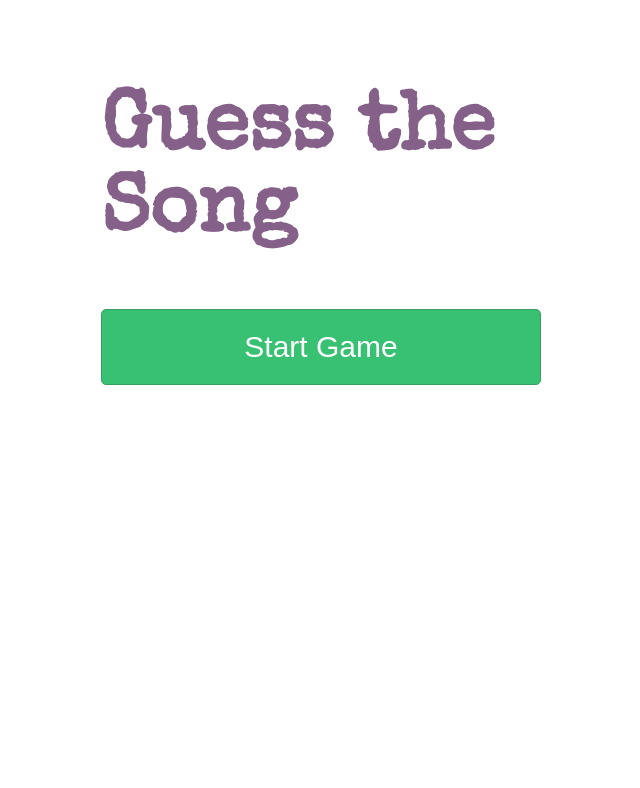
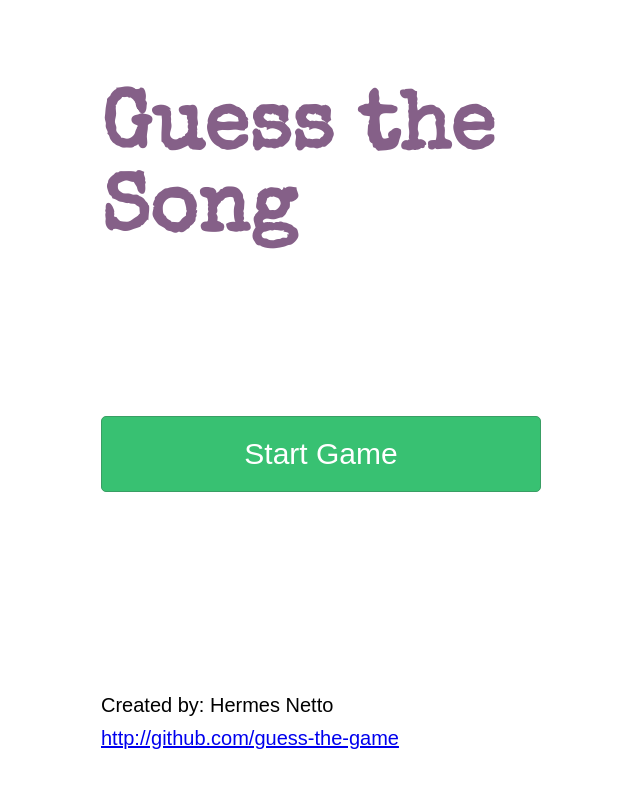
Before and after one commit to hermesnetto/guess-the-song, a React (Create React App) app: page / in a window 1280 px wide. Shown: the top 788 px of the page, without its empty margins (319-959 px from the left). Built offline with nearby package versions, Linux system fonts and the light colour scheme.

Commit message:
Add footer and author info

```diff
--- a/src/App.tsx
+++ b/src/App.tsx
@@ -9,6 +9,7 @@ import useSpotifyToken from './custom-hooks/useSpotifyToken';
 import { switchGameStateAction } from './store/global';
 import { StoreContext } from './store';
 import { GameStates } from './store/global';
+import Footer from './components/Footer';
 
 const isSetupPage = (gameState: GameStates): boolean => gameState === 'SETTING_UP';
 const isGamePage = (gameState: GameStates): boolean => gameState === 'PLAYING';
@@ -55,6 +56,7 @@ const App: React.FC = () => {
         <Container>
           {isHomePage(state.gameState) && <Brand />}
           {renderBody()}
+          <Footer />
         </Container>
       </Page>
     </>
@@ -73,6 +75,8 @@ const Container = styled.div`
   padding: 30px 30px 40px;
   display: flex;
   flex-direction: column;
+  justify-content: space-between;
+  height: 100%;
 `;
 
 export default App;
--- a/src/components/Brand.tsx
+++ b/src/components/Brand.tsx
@@ -19,6 +19,7 @@ const StyledBrand = styled.h1<BrandProps>`
     !props.small &&
     css`
       margin-top: 60px;
+      margin-bottom: 0;
     `};
 
   ${props =>
--- /dev/null
+++ b/src/components/Footer.tsx
@@ -0,0 +1,29 @@
+import React from 'react';
+import styled from 'styled-components';
+
+const Footer: React.FC = () => {
+  return (
+    <StyledWrapper>
+      <StyledText>Created by: Hermes Netto</StyledText>
+      <StyledText>
+        <a
+          href="http://github.com/guess-the-game"
+          title="Link to the Github repository of the project"
+        >
+          http://github.com/guess-the-game
+        </a>
+      </StyledText>
+    </StyledWrapper>
+  );
+};
+
+const StyledWrapper = styled.div`
+  margin-top: 40px;
+`;
+
+const StyledText = styled.p`
+  font-size: 20px;
+  margin: 0 0 10px;
+`;
+
+export default Footer;
```
